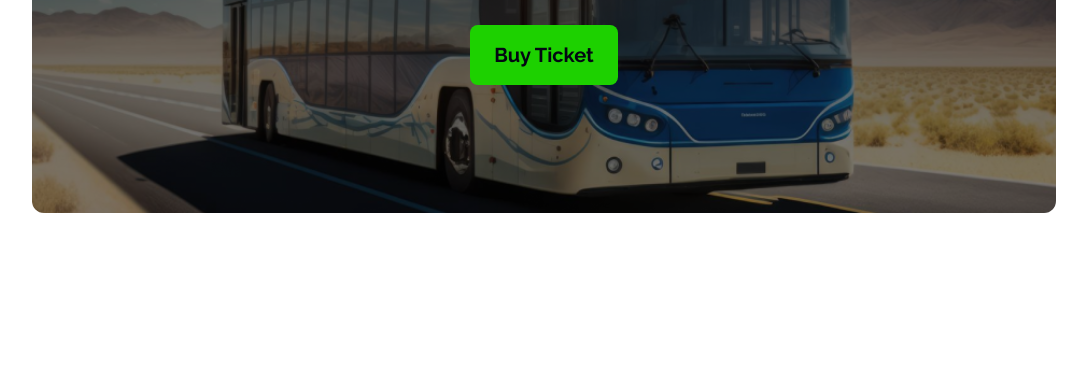
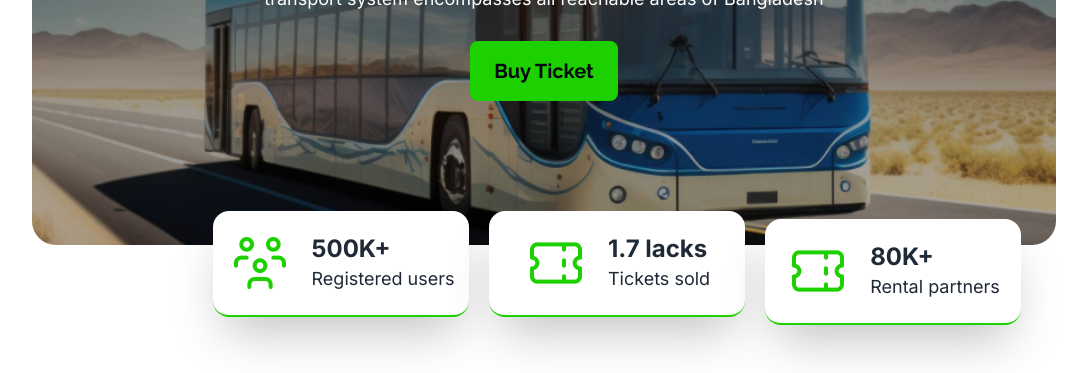
Before and after one commit to samiuzaman/Bus-Tickets, a plain HTML site: page index.html in a window 1280 px wide. Shown: the part 497-870 px from the top of the page, without its empty margins (96-1183 px from the left). Before the commit the page ends 800 px from the top, so only its background shows below. Drawn offline with nearby package versions, Linux system fonts and the light colour scheme.

Commit message:
Header Card section

```diff
--- a/index.html
+++ b/index.html
@@ -35,10 +35,10 @@
         font-family: "Raleway", sans-serif;*/
       .bg-banner-img {
         background-image: url("images/banner.png");
-        background-repeat: no-repeat;
+        background-color: rgba(0, 0, 0, 0.3);
         background-position: center;
         background-size: cover;
-        background-color: rgba(0, 0, 0, 0.5);
+
         background-blend-mode: overlay;
       }
     </style>
@@ -65,7 +65,7 @@
     </script>
   </head>
   <body class="font-Raleway">
-    <header class="w-11/12 lg:w-4/5 mx-auto mt-10">
+    <header class="w-11/12 lg:w-4/5 mx-auto mt-10 mb-14">
       <nav class="flex justify-between items-center">
         <div>
           <h2 class="text-2xl lg:text-3xl font-extrabold">Bus-Ticket</h2>
@@ -104,7 +104,7 @@
       </nav>
       <!-- Banner Section Code Start Here -->
       <section
-        class="bg-banner-img rounded-xl mt-6 flex flex-col justify-center items-center py-32 text-center"
+        class="w-max-h-max relative bg-banner-img bg-no-repeat rounded-3xl mt-6 flex flex-col justify-center items-center py-36 text-center"
       >
         <h1
           class="lg:w-6/12 text-white text-4xl lg:text-5xl font-extrabold leading-loose mb-5"
@@ -126,6 +126,41 @@
         >
       </section>
       <!-- Banner Section Code End Here -->
+      <!--Mini Card Section Code Start Here-->
+      <section
+        class="w-11/12 lg:w-4/6 mx-auto lg:absolute lg:bottom-[-70px] lg:left-[309px] flex flex-col lg:flex-row lg:items-center gap-5 pb-10 mt-8"
+      >
+        <div
+          class="w-full lg:w-64 flex justify-center items-center gap-5 py-5 shadow-2xl border-b-2 border-primary rounded-2xl font-Inter bg-white mb-4"
+        >
+          <div><img src="images/people.png" alt="people icon" /></div>
+          <div>
+            <h4 class="text-2xl font-bold">500K+</h4>
+            <p class="text-lg font-normal">Registered users</p>
+          </div>
+        </div>
+
+        <div
+          class="w-full lg:w-64 flex justify-center items-center gap-5 py-5 shadow-2xl border-b-2 border-primary rounded-2xl font-Inter bg-white mb-4"
+        >
+          <div><img src="images/ticket-cupon.png" alt="people icon" /></div>
+          <div>
+            <h4 class="text-2xl font-bold">1.7 lacks</h4>
+            <p class="text-lg font-normal">Tickets sold</p>
+          </div>
+        </div>
+
+        <div
+          class="w-full lg:w-64 flex justify-center items-center gap-5 py-5 shadow-2xl border-b-2 border-primary rounded-2xl font-Inter bg-white"
+        >
+          <div><img src="images/ticket-cupon.png" alt="people icon" /></div>
+          <div>
+            <h4 class="text-2xl font-bold">80K+</h4>
+            <p class="text-lg font-normal">Rental partners</p>
+          </div>
+        </div>
+      </section>
+      <!--Mini Card Section Code End Here-->
     </header>
     <main></main>
     <footer>
```
